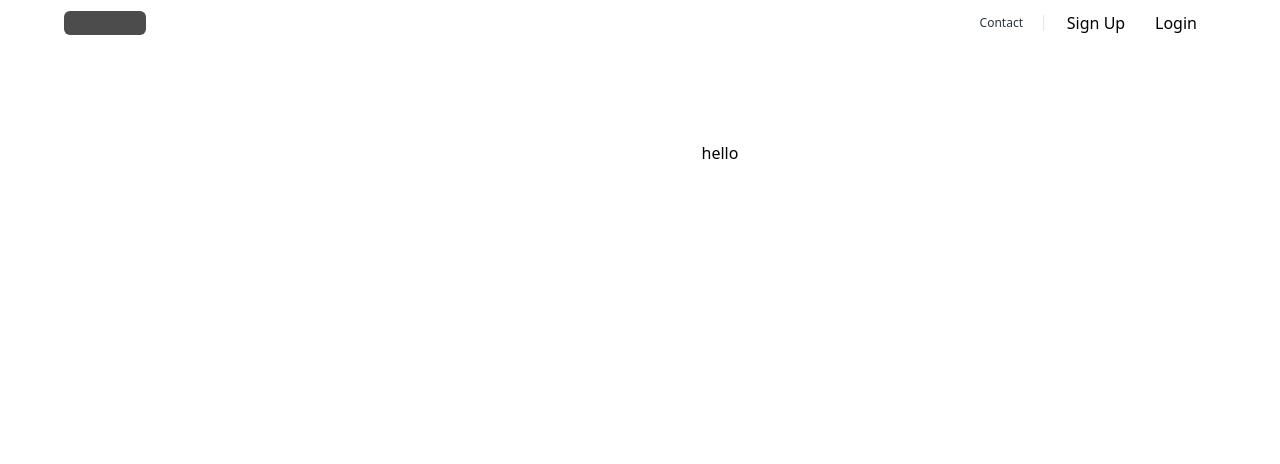
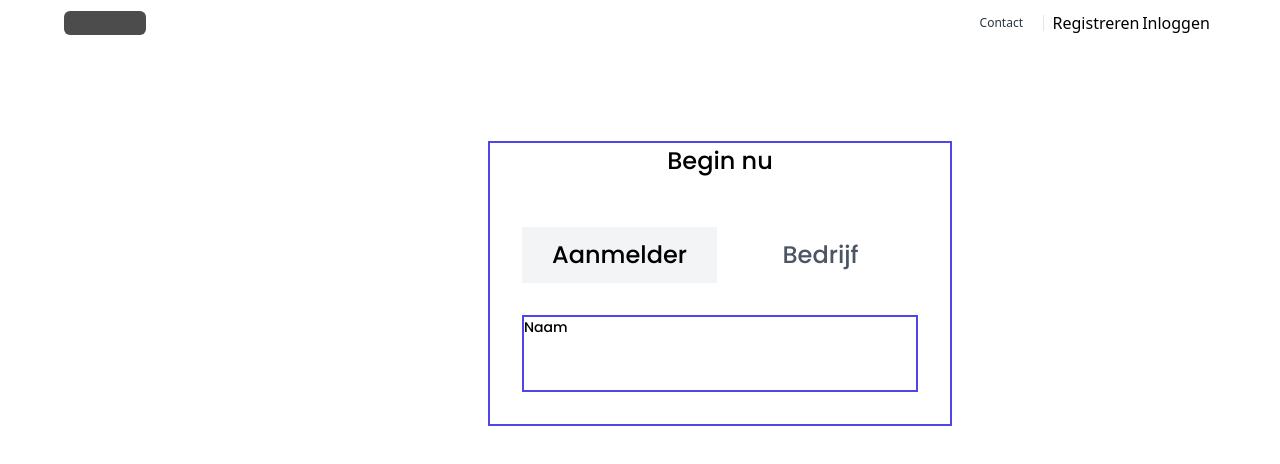
Before and after one commit to liendo1/vindWerk, an Angular app in the folder frontend/: page /register in a window 1280 px wide. Shown: the top 464 px of the page. Built offline with nearby package versions, Linux system fonts and the light colour scheme.

Commit message:
added the beginning register frontend

```diff
--- a/frontend/src/component/register/register.component.css
+++ b/frontend/src/component/register/register.component.css
@@ -0,0 +1,3 @@
+.poppins {
+  font-family: 'Poppins', sans-serif;
+}
--- a/frontend/src/component/register/register.component.html
+++ b/frontend/src/component/register/register.component.html
@@ -1 +1,34 @@
-    <p>hello</p>
+<div class="flex flex-col items-center w-[464px] border-solid border-2 border-indigo-600">
+  <div class="flex h-[52px] items-start gap-[10px]">
+    <p class=" poppins text-black font-medium text-2xl leading-normal">
+        Begin nu
+    </p>
+  </div>
+  <div class="flex flex-col p-8 items-start gap-8 self-stretch">
+    <div class="flex items-center gap-1.5 self-stretch rounded-md">
+      <div class="flex p-2.5 justify-center items-center gap-2.5 flex-[1_0_0] bg-gray-100">
+        <p class="text-black font-medium text-2xl leading-normal poppins">
+          Aanmelder
+        </p>
+      </div>
+      <div class="flex p-2.5 justify-center items-center gap-2.5 flex-[1_0_0]">
+        <p class="text-gray-600 font-medium text-2xl leading-normal poppins">
+          Bedrijf
+        </p>
+      </div>
+    </div>
+
+    <div class="flex flex-col items-start gap-6 self-stretch">
+      <div class="flex flex-col items-start gap-5 self-stretch  border-solid border-2 border-indigo-600">
+        <div class="flex items-start gap-2.5">
+          <p class="text-black font-medium text-sm leading-normal poppins">
+            Naam
+          </p>
+        </div>
+        <div class="flex items-start gap-2.5 shrink-0" style="height: 32px; padding: 10px 0 10px 10px;">
+
+        </div>
+      </div>
+    </div>
+  </div>
+</div>
--- a/frontend/src/index.html
+++ b/frontend/src/index.html
@@ -6,6 +6,7 @@
   <base href="/">
   <meta name="viewport" content="width=device-width, initial-scale=1">
   <link rel="icon" type="image/x-icon" href="favicon.ico">
+  <link href="https://fonts.googleapis.com/css2?family=Poppins:wght@500&display=swap" rel="stylesheet">
 </head>
 <body>
   <app-root></app-root>
--- a/frontend/src/pages/login-register-page/login-register-page.component.html
+++ b/frontend/src/pages/login-register-page/login-register-page.component.html
@@ -1,3 +1,3 @@
-<div class="flex flex-col items-center" style="width: 1440px; padding-top: 100px; padding-bottom: 141.83px; gap: 101px;">
-  <app-register/>
+<div class="flex flex-col items-center" style="width: 1440px; padding-top: 100px; gap: 101px;">
+   <app-register/>
 </div>
--- a/frontend/src/shared/navbar/navbar.component.html
+++ b/frontend/src/shared/navbar/navbar.component.html
@@ -11,12 +11,12 @@
       <div class="flex items-center">
         <div class="flex w-20 p-2 justify-center items-center rounded-lg">
           <a href="#">
-            Sign Up
+            Registreren
           </a>
         </div>
         <div class="flex w-20 p-2 justify-center items-center rounded-lg">
           <a href="#">
-            Login
+            Inloggen
           </a>
         </div>
       </div>
```
